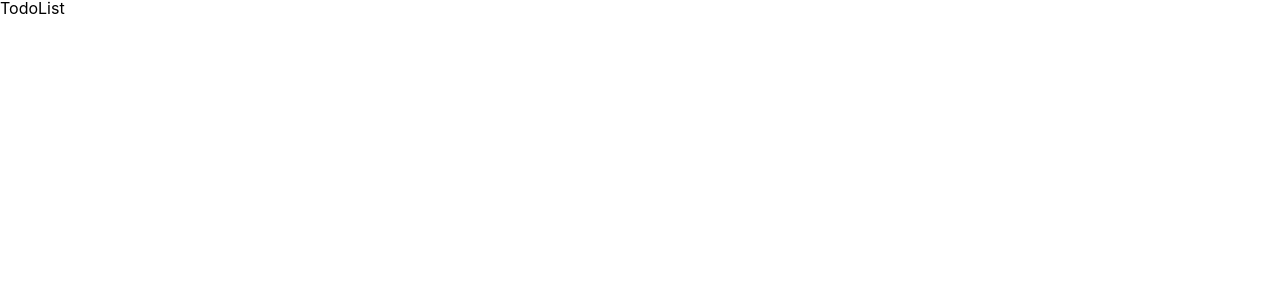
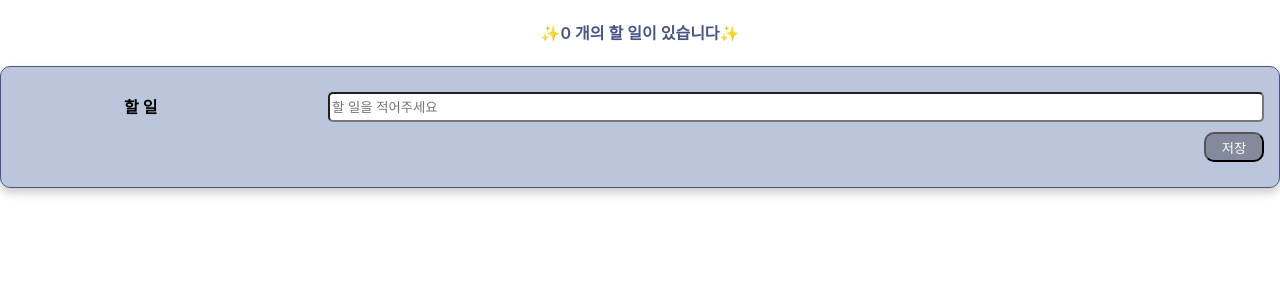
Before and after one commit to imhjlov/typescript-todolist, a React (Create React App) app: page / in a window 1280 px wide. Shown: the top 300 px of the page. Built offline with nearby package versions, Linux system fonts and the light colour scheme.

Commit message:
feat: todo 생성 기능

```diff
--- /dev/null
+++ b/src/components/TodoCreate/index.tsx
@@ -0,0 +1,114 @@
+import React, { useState } from 'react';
+import { Todo } from 'types';
+import Modal from 'components/common/Modal';
+import styled from 'styled-components';
+import { DATE_FORM } from 'utils/constants';
+import { increamentNextId, nextIdState } from 'modules/reducers/TodosReducer';
+
+interface TodoCreateProps {
+  onCreate: (Todo: Todo) => void;
+}
+
+const TodoCreate: React.FC<TodoCreateProps> = ({ onCreate }) => {
+  const [inputTask, setInputTask] = useState('');
+  const [modalOpen, setModalOpen] = useState(false);
+  const [date] = useState(new Date().toLocaleDateString('kr-KR', DATE_FORM));
+
+  const handleSave = () => {
+    handleCreate();
+  };
+
+  const handleCreate = () => {
+    if (inputTask === '') {
+      handleToggle();
+      return;
+    }
+    const todo: Todo = {
+      id: String(nextIdState),
+      content: inputTask,
+      isCheck: false,
+      createdAt: date,
+    };
+    onCreate(todo);
+    increamentNextId();
+    setInputTask('');
+  };
+
+  const handleToggle = () => {
+    setModalOpen(!modalOpen);
+  };
+
+  const onChange = (e: React.ChangeEvent<HTMLInputElement>) => {
+    setInputTask(e.target.value);
+  };
+
+  return (
+    <>
+      <TodoCreateForm onSubmit={handleSave}>
+        <TodoName>
+          <label htmlFor="taskName">할 일</label>
+          <input
+            onChange={(e) => onChange(e)}
+            type="text"
+            placeholder="할 일을 적어주세요"
+            name="taskName"
+            value={inputTask}
+          />
+        </TodoName>
+        <TodoControl>
+          <button type="button" onClick={handleSave}>
+            저장
+          </button>
+        </TodoControl>
+      </TodoCreateForm>
+      <Modal modalOpen={modalOpen} handleToggle={handleToggle}>
+        <p>내용을 입력해 주세요📝</p>
+      </Modal>
+    </>
+  );
+};
+
+const TodoCreateForm = styled.form`
+  display: flex;
+  flex-direction: column;
+  border: 1px solid #4b5489;
+  background-color: rgba(171, 184, 213, 0.8);
+  margin-bottom: 15px;
+  padding: 25px 15px;
+  border-radius: 10px;
+  box-shadow: 0 5px 10px 0 rgba(0, 0, 0, 0.2);
+`;
+const TodoName = styled.div`
+  display: flex;
+  justify-content: space-between;
+  align-items: center;
+  label {
+    width: 20%;
+    font-weight: 600;
+    text-align: center;
+  }
+  input {
+    width: 75%;
+    border-radius: 5px;
+    height: 30px;
+  }
+`;
+
+const TodoControl = styled.div`
+  display: flex;
+  justify-content: flex-end;
+  margin-top: 10px;
+
+  button {
+    width: 60px;
+    height: 30px;
+    border-radius: 10px;
+    background-color: rgba(0, 0, 0, 0.3);
+    color: #ffffff;
+    &:hover {
+      background-color: #4b5489;
+      cursor: pointer;
+    }
+  }
+`;
+export default TodoCreate;
--- /dev/null
+++ b/src/components/common/Modal.tsx
@@ -0,0 +1,68 @@
+import React from 'react';
+import styled from 'styled-components';
+
+interface ModalProps {
+  modalOpen: boolean;
+  handleToggle: () => void;
+  children?: JSX.Element;
+}
+
+const Modal: React.FC<ModalProps> = ({ modalOpen, children, handleToggle }) => {
+  return (
+    <>
+      {modalOpen && (
+        <ModalWrapper onClick={() => handleToggle()}>
+          <div>
+            {children}
+            <button onClick={handleToggle}>확인</button>
+          </div>
+        </ModalWrapper>
+      )}
+    </>
+  );
+};
+
+export default Modal;
+
+const ModalWrapper = styled.div`
+  position: fixed;
+  width: 100%;
+  height: 100%;
+  top: 0;
+  left: 0;
+  z-index: 2000;
+  background-color: rgba(0, 0, 0, 0.3);
+
+  div {
+    position: absolute;
+    top: 50%;
+    left: 50%;
+    transform: translate(-50%, -50%);
+
+    width: 50%;
+    height: 30%;
+    border-radius: 15px;
+
+    display: flex;
+    flex-direction: column;
+    align-items: center;
+    justify-content: center;
+
+    z-index: 2001;
+    background: rgba(255, 255, 255, 0.8);
+    font-size: 1rem;
+  }
+
+  button {
+    width: 60px;
+    height: 30px;
+    border-radius: 10px;
+    margin-top: 20px;
+    background-color: rgba(0, 0, 0, 0.3);
+    color: #ffffff;
+    &:hover {
+      background-color: #4b5489;
+      cursor: pointer;
+    }
+  }
+`;
--- a/src/containers/TodoContainer.tsx
+++ b/src/containers/TodoContainer.tsx
@@ -1,9 +1,55 @@
+import TodoCreate from 'components/TodoCreate';
+import { RootState } from 'modules';
+import {
+  createTodo,
+  loadTodo,
+  removeTodo,
+  saveTodo,
+  toggleTodo,
+  updateTodo,
+} from 'modules/actions/TodosAction';
 import React from 'react';
+import { useDispatch, useSelector } from 'react-redux';
+import styled from 'styled-components';
+import { Todo, TodosState } from 'types';
 
-interface TodoContainerProps {}
+const TodoContainer: React.FC = () => {
+  const todos = useSelector((state: RootState) => state.todos);
+  const dispatch = useDispatch();
+  const uncheckCount = todos.filter((todo) => !todo.isCheck);
 
-const TodoContainer: React.FC<TodoContainerProps> = () => {
-  return <div>TodoList</div>;
+  const onLoad = () => {
+    dispatch(loadTodo());
+  };
+  const onSave = (Todos: TodosState) => {
+    dispatch(saveTodo(Todos));
+  };
+  const onCreate = (Todo: Todo) => {
+    dispatch(createTodo(Todo));
+  };
+  const onRemove = (id: string) => {
+    dispatch(removeTodo(id));
+  };
+  const onUpdate = (Todo: Todo) => {
+    dispatch(updateTodo(Todo));
+  };
+  const onToggle = (id: string) => {
+    dispatch(toggleTodo(id));
+  };
+
+  return (
+    <>
+      <TodoUncheckCount>✨{uncheckCount.length} 개의 할 일이 있습니다✨</TodoUncheckCount>
+      <TodoCreate onCreate={onCreate} />
+    </>
+  );
 };
 
 export default TodoContainer;
+
+const TodoUncheckCount = styled.div`
+  text-align: center;
+  padding: 25px 0;
+  color: #4b5489;
+  font-weight: 600;
+`;
--- a/src/modules/reducers/TodosReducer.tsx
+++ b/src/modules/reducers/TodosReducer.tsx
@@ -4,6 +4,9 @@ import { getTodoStorage, removeTodoStorage, saveTodoStorage } from 'utils/localS
 
 export const initialState: TodosState = [];
 export let nextIdState: number = 0;
+export const increamentNextId = () => {
+  nextIdState = nextIdState + 1;
+};
 
 function todos(state: TodosState = initialState, action: TodosAction): TodosState {
   switch (action.type) {
--- /dev/null
+++ b/src/utils/constants.ts
@@ -0,0 +1,12 @@
+export const DATE_FORM: Intl.DateTimeFormatOptions = {
+  year: 'numeric',
+  weekday: 'long',
+  month: 'long',
+  day: 'numeric',
+};
+
+export const TIME_FORM: Intl.DateTimeFormatOptions = {
+  hour: 'numeric',
+  minute: '2-digit',
+  second: '2-digit',
+};
```
